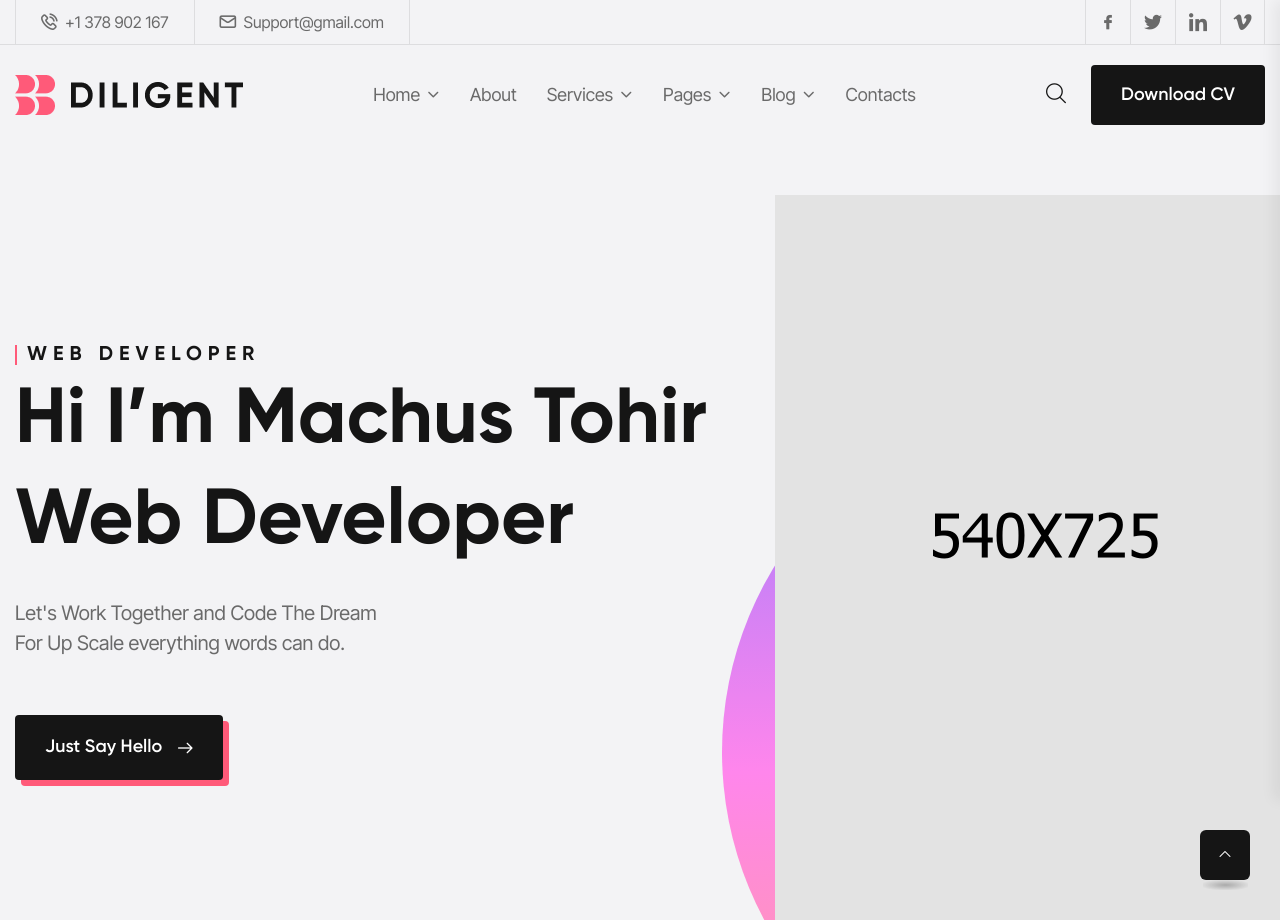
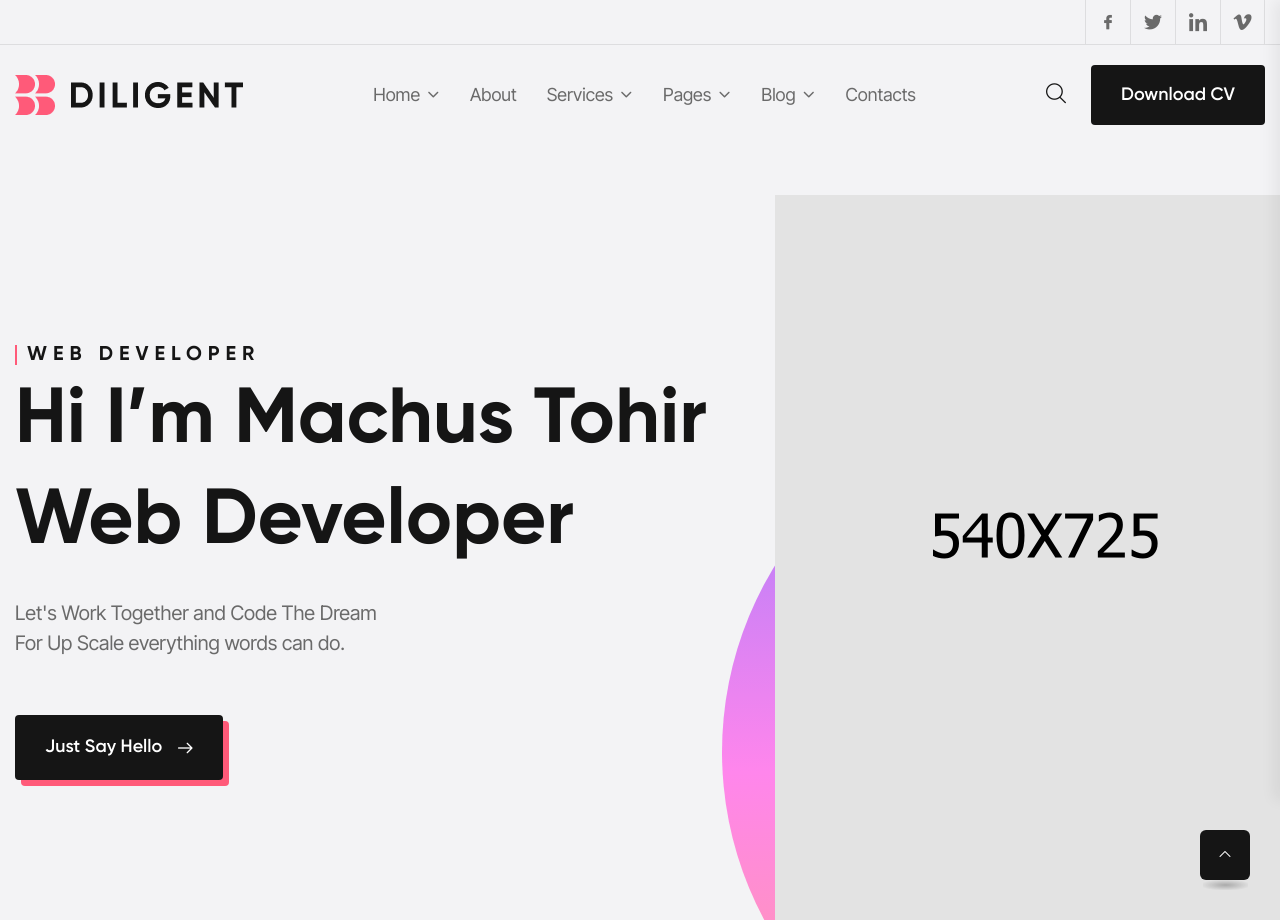
Before and after one commit to machrustohir/profile, a plain HTML site: page index.html in a window 1280 px wide. Shown: the top 920 px of the page. Drawn offline with Linux system fonts and the light colour scheme; files whose address does not match are found by name.

Commit message:
del phone

```diff
--- a/index.html
+++ b/index.html
@@ -56,20 +56,7 @@
                     <div class="main-header-one__top-inner">
                         <div class="main-header-one__top-left">
                             <div class="header-contact-info-one">
-                                <ul>
-                                    <li>
-                                        <div class="icon">
-                                            <span class="icon-phone-call"></span>
-                                        </div>
-                                        <p><a href="tel:1378902167">+1 378 902 167</a></p>
-                                    </li>
-                                    <li>
-                                        <div class="icon">
-                                            <span class="icon-email"></span>
-                                        </div>
-                                        <p><a href="mailto:info@example.com">Support@gmail.com</a></p>
-                                    </li>
-                                </ul>
+
                             </div>
                         </div>
                         <div class="main-header-one__top-right">
```
